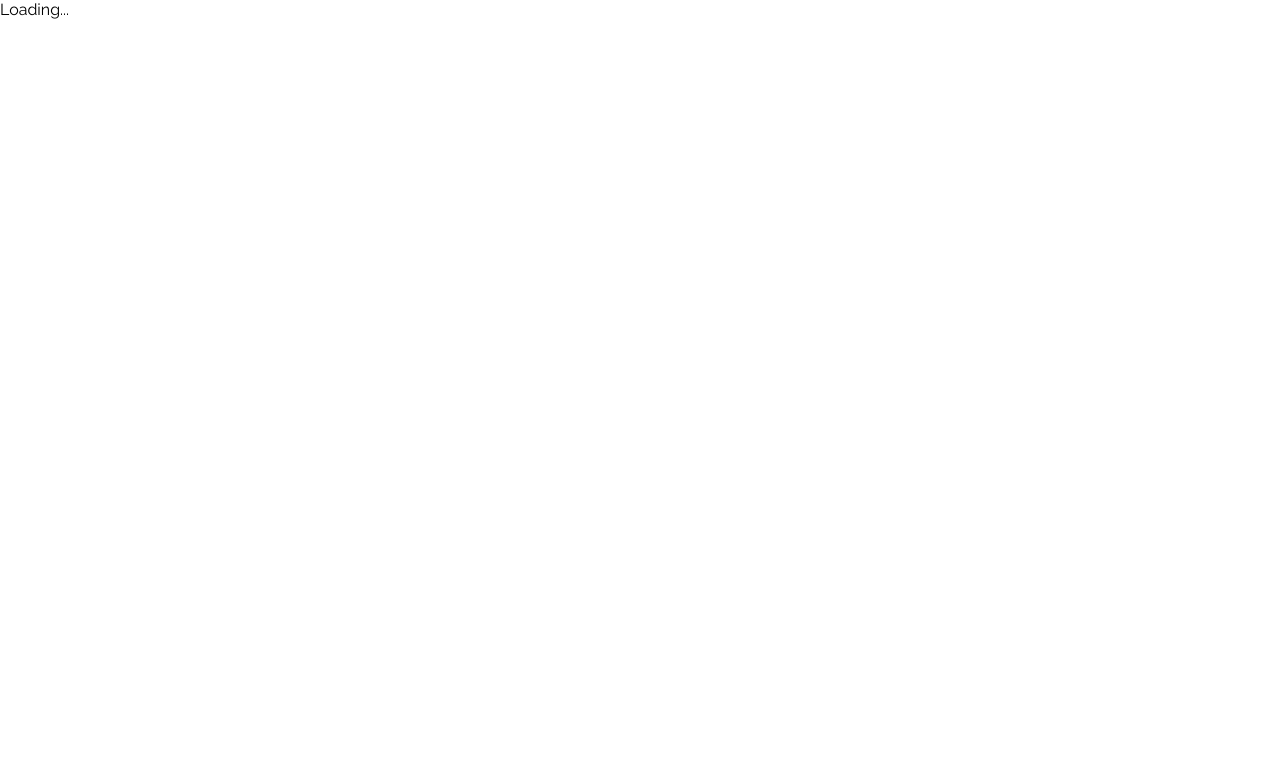
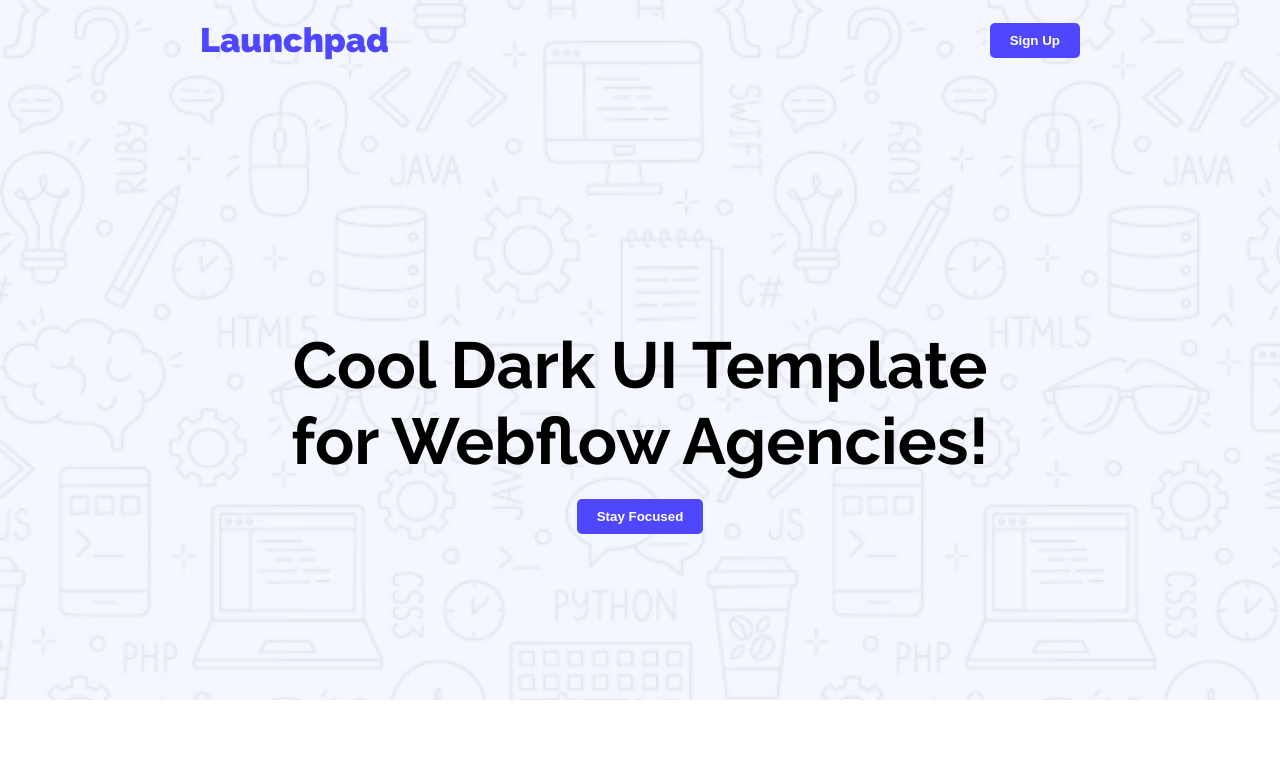
Before and after one commit to Mohammad-Rofikul-Islam-Hasan/B12A01-landing-launchpad, a plain HTML site: page index.html in a window 1280 px wide. Drawn offline with Linux system fonts and the light colour scheme.

Commit message:
'Header' Addded

```diff
--- a/index.html
+++ b/index.html
@@ -13,7 +13,19 @@
     <link rel="stylesheet" href="styles/styles.css" />
   </head>
   <body class="font-raleway">
-    <header>Loading...</header>
+    <header>
+      <!-- navbar  -->
+      <nav>
+        <a href=""><h1 class="primary-color">Launchpad</h1></a>
+        <a href=""><button class="primary-btn">Sign Up</button></a>
+      </nav>
+      <!-- banner -->
+      <div class="banner">
+        <h2>Cool Dark UI Template for Webflow Agencies!</h2>
+        <a href=""><button class="primary-btn">Stay Focused</button></a>
+      </div>
+
+    </header>
     <main></main>
     <footer></footer>
   </body>
--- a/styles/styles.css
+++ b/styles/styles.css
@@ -8,3 +8,52 @@
 .font-raleway {
   font-family: 'Raleway', sans-serif;
 }
+.primary-color {
+  color: #4E47FF;
+}
+.primary-btn{
+  background-color: #4E47FF;
+  color: white;
+  font-weight: 700;
+  padding: 10px 20px;
+  border: none;
+  border-radius: 5px;
+  cursor: pointer;
+}
+a{
+  text-decoration: none;
+}
+/* Header Styles */
+header{
+  background-image: url("../Assets/Hero-bg.png");
+  background-size: cover;
+  height: 700px;
+  padding: 0 200px;
+}
+nav{
+  display: flex;
+  justify-content: space-between;
+  align-items: center;
+  padding: 20px 0px;
+  /* border: 1px solid black; */
+}
+nav h1{
+  font-size: 34px;
+  font-weight: 900;
+}
+.banner{
+ height: 100%;
+ width: 80%;
+ margin: 0 auto;
+ display: flex;
+ flex-direction: column;
+ justify-content: center;
+ align-items: center;
+ gap: 20px;
+}
+.banner h2{
+
+  font-size: 65px;
+  font-weight: 700;
+  text-align: center;
+}
```
